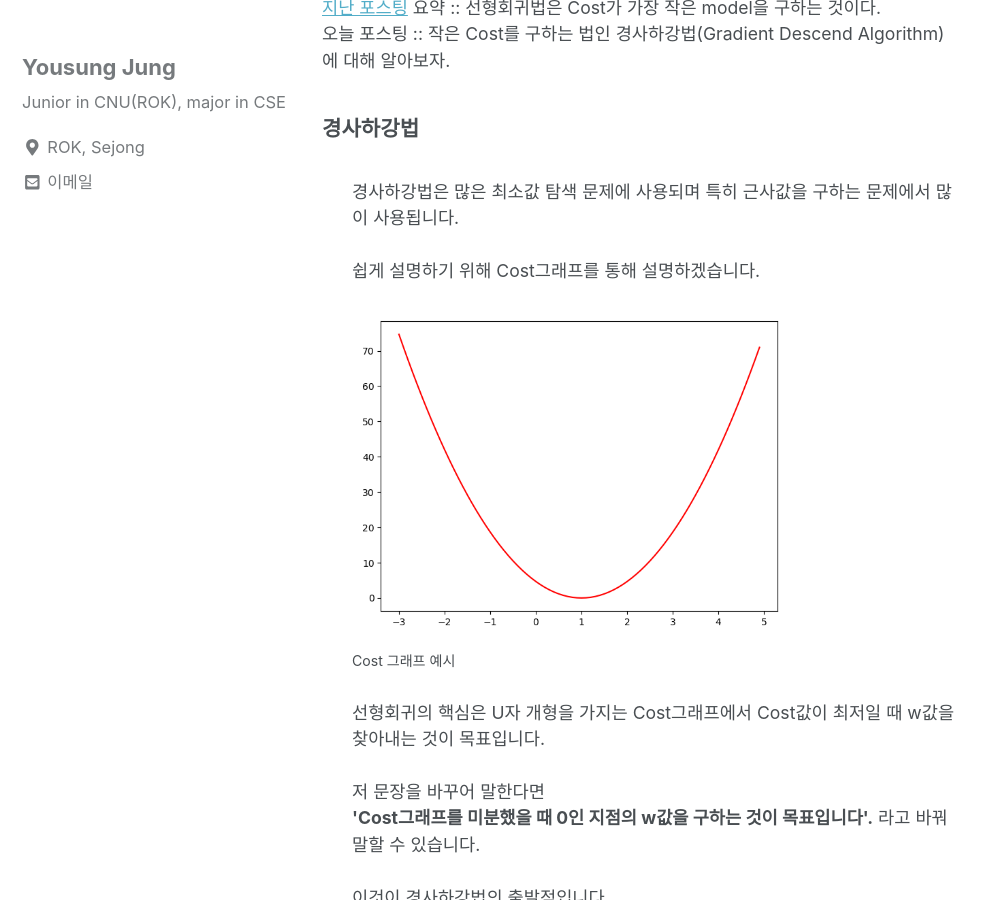
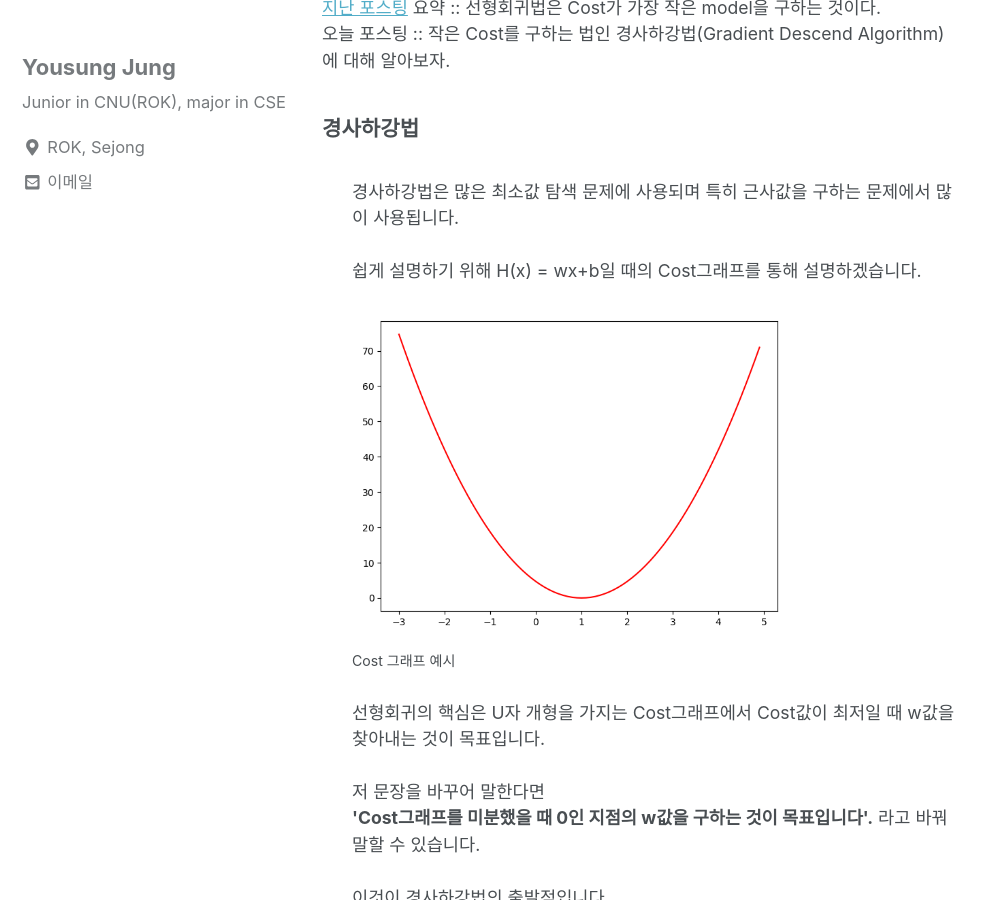
Before and after one commit to can019/can019.github.io, a Jekyll site: the page built from _posts/2020-08-18-MachineLearning-AI-3.md, in a window 1280 px wide and 900 px high, scrolled down 366 px. Shown: the whole window, without its empty margins (0-994 px from the left). Built offline with Jekyll 4.4.1, drawn with Linux system fonts in a browser that asks for light colours; nearby versions of some CDN libraries.

Commit message:
modified

```diff
--- a/_posts/2020-08-18-MachineLearning-AI-3.md
+++ b/_posts/2020-08-18-MachineLearning-AI-3.md
@@ -13,9 +13,9 @@ categories: MachineLearning DataAnalyze
     <h3 style = "font-size :1.2em"> 경사하강법</h3><br/>
     <div style = "margin-left : 30px">
        경사하강법은 많은 최소값 탐색 문제에 사용되며 특히 근사값을 구하는 문제에서 많이 사용됩니다.<br/><br/>
-       쉽게 설명하기 위해 Cost그래프를 통해 설명하겠습니다.<br/><br/>
+       쉽게 설명하기 위해 H(x) = wx+b일 때의 Cost그래프를 통해 설명하겠습니다.<br/><br/>
        <img src="/assets/photos/20200820_3.png" width="450"><br/>
-        <span style = "font-size : 0.8em">Cost 그래프 예시</span><br/><br/>
+       <span style = "font-size : 0.8em">Cost 그래프 예시</span><br/><br/>
          선형회귀의 핵심은 U자 개형을 가지는 Cost그래프에서 Cost값이 최저일 때 w값을 찾아내는 것이 목표입니다.<br/><br/>
          저 문장을 바꾸어 말한다면<br/> <b>'Cost그래프를 미분했을 때 0인 지점의 w값을 구하는 것이 목표입니다'.</b> 라고 바꿔 말할 수 있습니다.<br/><br/>
 
```
